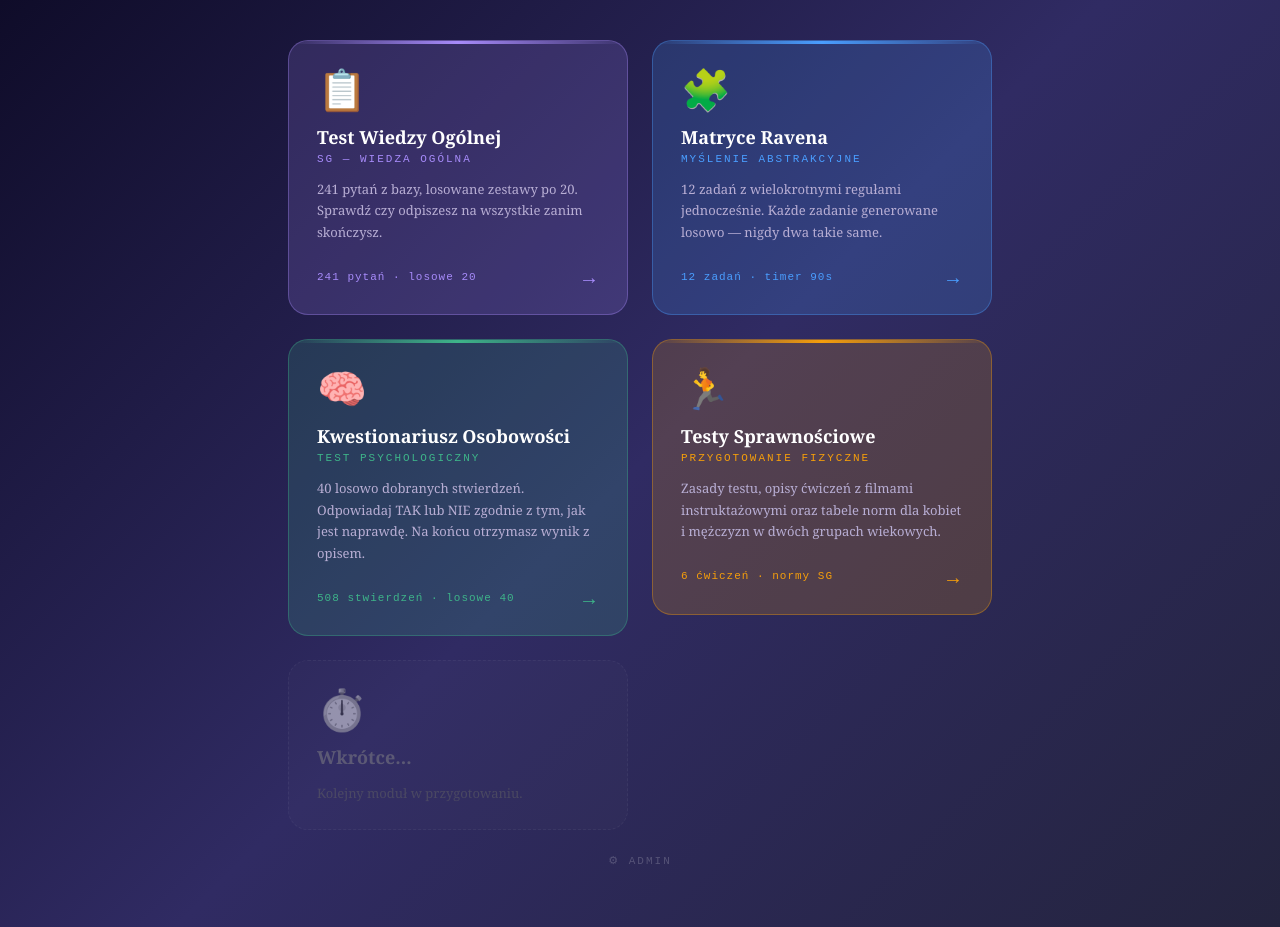
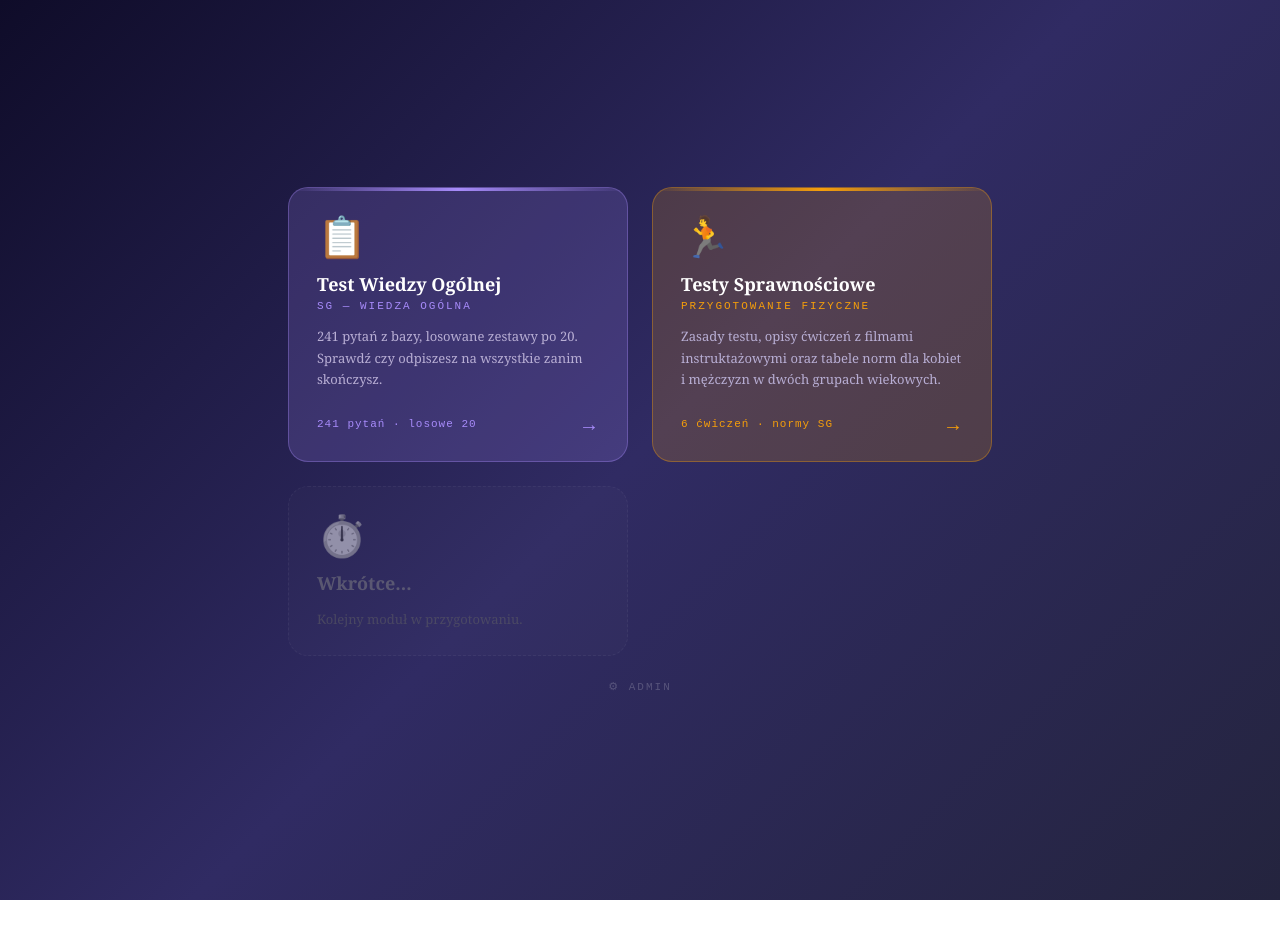
Before and after one commit to Kubas-ui/sg, a Next.js app: page / in a window 1280 px wide. After the commit the page ends 900 px from the top, so only its background shows below. Built offline with nearby package versions, Linux system fonts and the light colour scheme.

Commit message:
usunięcie multiselect i matryce
usunięcie multiselect i matryce

```diff
--- a/app/page.js
+++ b/app/page.js
@@ -13,28 +13,7 @@ const MODULES = [
     glow: 'rgba(167,139,250,0.18)',
     border: 'rgba(167,139,250,0.35)',
   },
-  {
-    href: '/matryce',
-    icon: '🧩',
-    title: 'Matryce Ravena',
-    subtitle: 'Myślenie abstrakcyjne',
-    desc: '12 zadań z wielokrotnymi regułami jednocześnie. Każde zadanie generowane losowo — nigdy dwa takie same.',
-    meta: '12 zadań · timer 90s',
-    color: '#4a9eff',
-    glow: 'rgba(74,158,255,0.18)',
-    border: 'rgba(74,158,255,0.35)',
-  },
-  {
-    href: '/multiselect',
-    icon: '🧠',
-    title: 'Kwestionariusz Osobowości',
-    subtitle: 'Test psychologiczny',
-    desc: '40 losowo dobranych stwierdzeń. Odpowiadaj TAK lub NIE zgodnie z tym, jak jest naprawdę. Na końcu otrzymasz wynik z opisem.',
-    meta: '508 stwierdzeń · losowe 40',
-    color: '#3eb489',
-    glow: 'rgba(62,180,137,0.18)',
-    border: 'rgba(62,180,137,0.35)',
-  },
+
   {
     href: '/sprawnosc',
     icon: '🏃',
```
